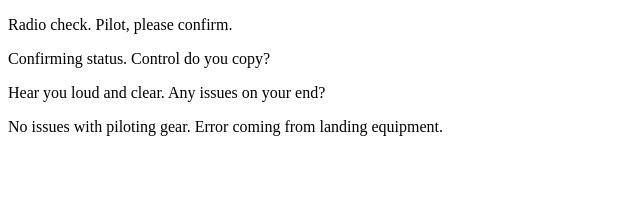
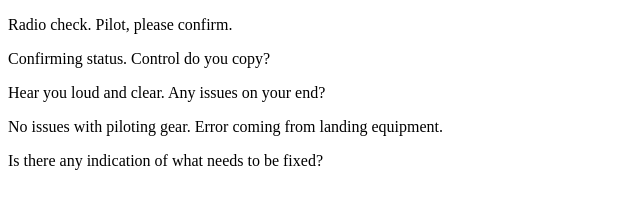
Before and after one commit to sthoreson9761/communication-log, a plain HTML site: page index.html in a window 1280 px wide. Shown: the whole page, without its empty margins (0-640 px from the left). Drawn offline with Linux system fonts and the light colour scheme.

Commit message:
second response to pilot

```diff
--- a/index.html
+++ b/index.html
@@ -5,5 +5,6 @@
       <p>Confirming status. Control do you copy?</p>
       <p>Hear you loud and clear. Any issues on your end?</p>
       <p>No issues with piloting gear. Error coming from landing equipment.</p>
+      <p>Is there any indication of what needs to be fixed?</p>
    </body>
 </html>
```
